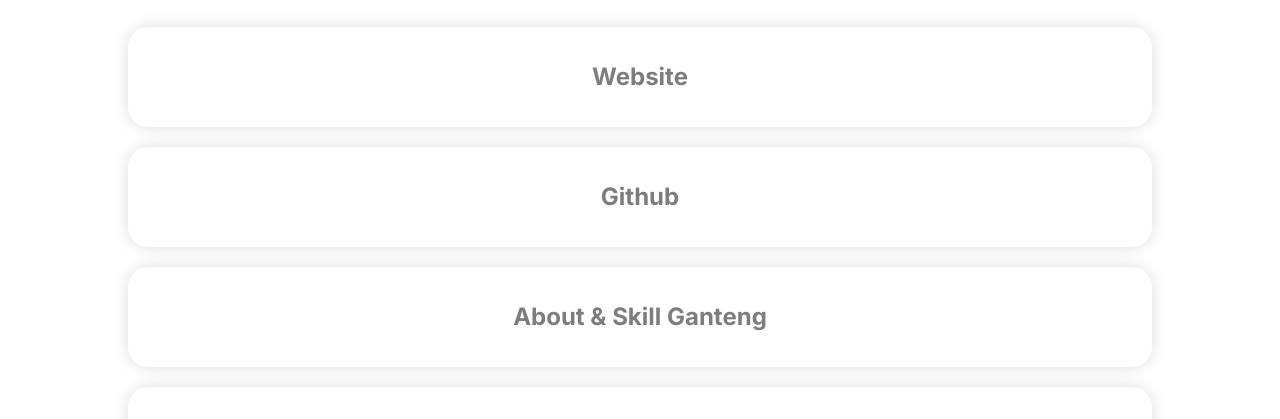
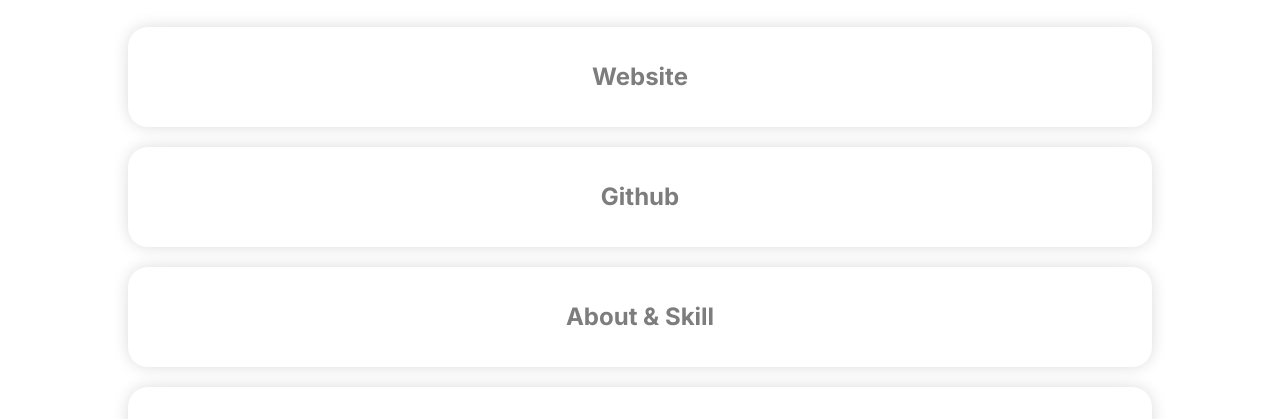
Before and after one commit to FauzanYanuarPutra/insta-fauzan, a plain HTML site: page index.html in a window 1280 px wide. Shown: the part 364-783 px from the top of the page. Drawn offline with nearby package versions, Linux system fonts and the light colour scheme.

```diff
--- a/index.html
+++ b/index.html
@@ -31,7 +31,7 @@
       </a>
       <a :class="item.class" class="content" v-for="item in links">
          <div class="text">
-            <h2>{{ item.nama }} Ganteng</h2>
+            <h2>{{ item.nama }}</h2>
          </div>
       </a>
 
```
